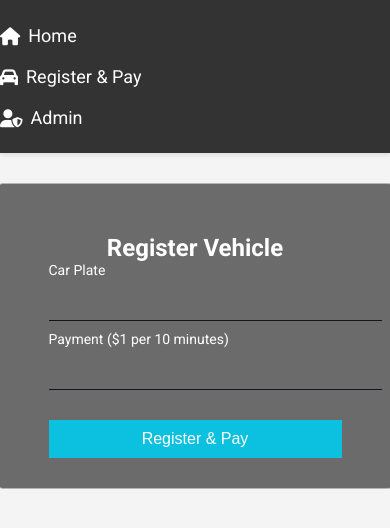
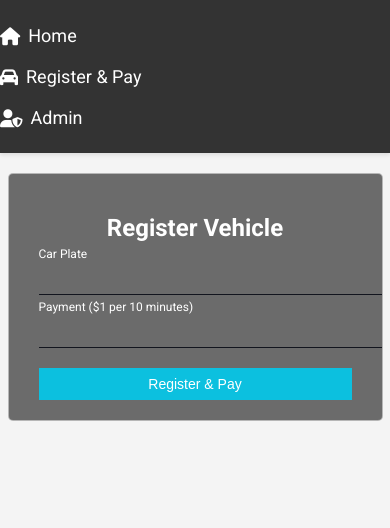
Before and after one commit to khazayieman/SPS, a plain HTML site: page register.html in a window 390 px wide. Drawn offline with Linux system fonts and the light colour scheme; no server answers.

Commit message:
Update style.css

```diff
--- a/style.css
+++ b/style.css
@@ -148,5 +148,40 @@ h1 {
 
     .box {
         width: 90%;
+        padding: 15px 20px;
+        margin: 10px 0;
+    }
+
+    .box .form {
+        padding: 5px 10px;
+    }
+
+    .box .form h2 {
+        font-size: 24px;
+    }
+
+    .box .form form .inputbox {
+        margin-bottom: 20px;
+    }
+
+    .box .form form .inputbox input {
+        padding: 8px 15px;
+        font-size: 14px;
+    }
+
+    .box .form form .inputbox span {
+        font-size: 12px;
+        transform: translateY(-15px);
+    }
+
+    .box .form form .inputbox input:focus ~ span,
+    .box .form form .inputbox input:valid ~ span {
+        transform: translateY(-30px);
+        font-size: 10px;
+    }
+
+    .box .form form .sub {
+        padding: 8px 15px;
+        font-size: 14px;
     }
 }
```
